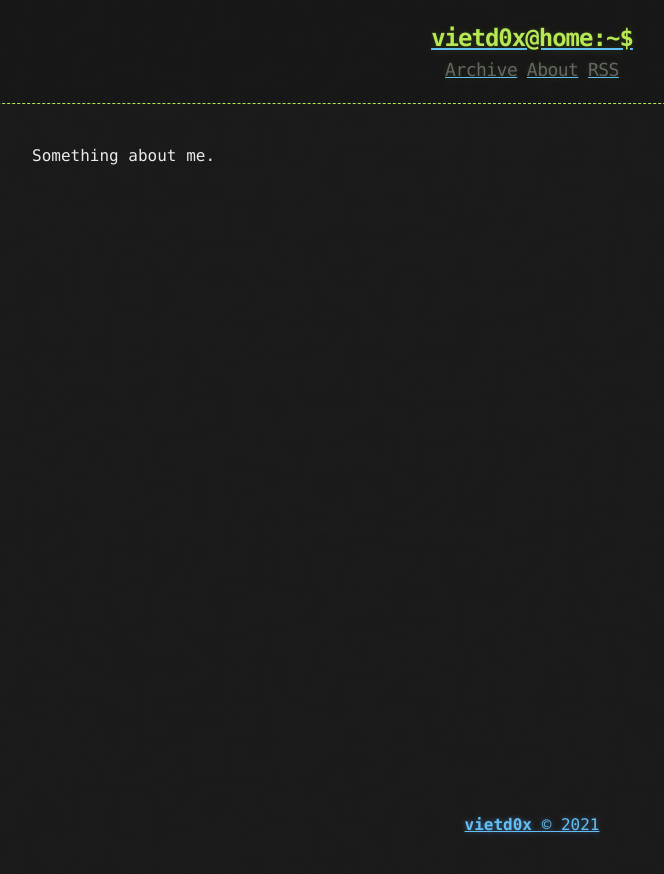
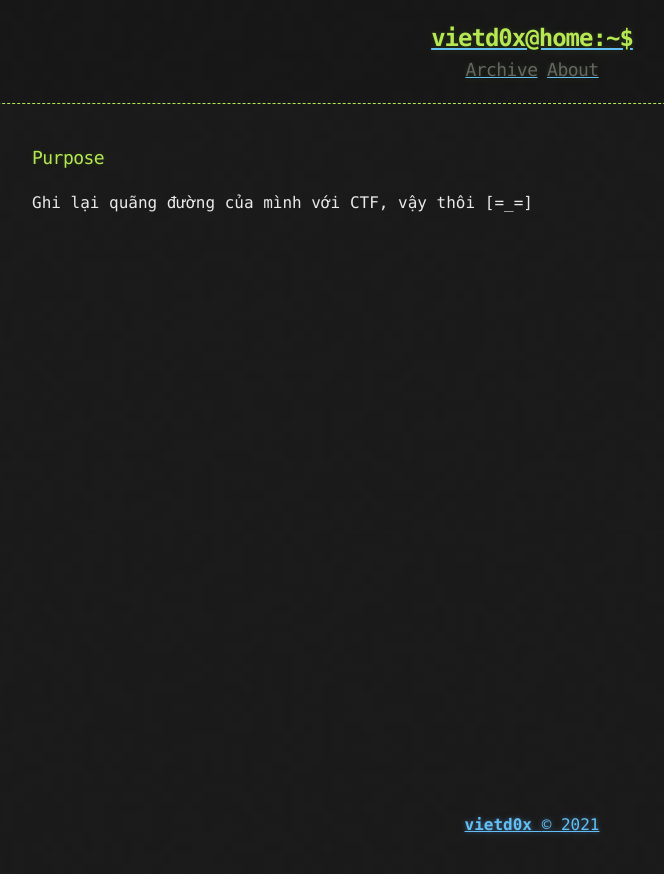
Before and after one commit to v13td0x/v13td0x.github.io, a Jekyll site: the page built from about.md, in a window 1280 px wide. Shown: the top 874 px of the page, without its empty margins (108-772 px from the left). Built offline with Jekyll 4.4.1, drawn with Linux system fonts in a browser that asks for light colours.

Commit message:
add about

```diff
--- a/_includes/links.html
+++ b/_includes/links.html
@@ -1,3 +1,3 @@
 <a href="{{ "/archive" | prepend: site.baseurl | replace: '//', '/' }}"><h2 class="header-link">Archive</h2></a>
 <a href="{{ "/about" | prepend: site.baseurl | replace: '//', '/' }}"><h2 class="header-link">About</h2></a>
-<a href="{{ "/atom.xml" | prepend: site.baseurl | replace: '//', '/' }}"><h2 class="header-link">RSS</h2></a>
+<!-- <a href="{{ "/atom.xml" | prepend: site.baseurl | replace: '//', '/' }}"><h2 class="header-link">RSS</h2></a> -->
--- a/about.md
+++ b/about.md
@@ -1,6 +1,8 @@
 ---
 layout: page
 title: About
+permalink: /about/
 ---
 
-Something about me.
+### Purpose
+Ghi lại quãng đường của mình với CTF, vậy thôi [=_=]
```
Also changed, not shown: _posts/2021-3-5-htb-introx8664.md (added).
